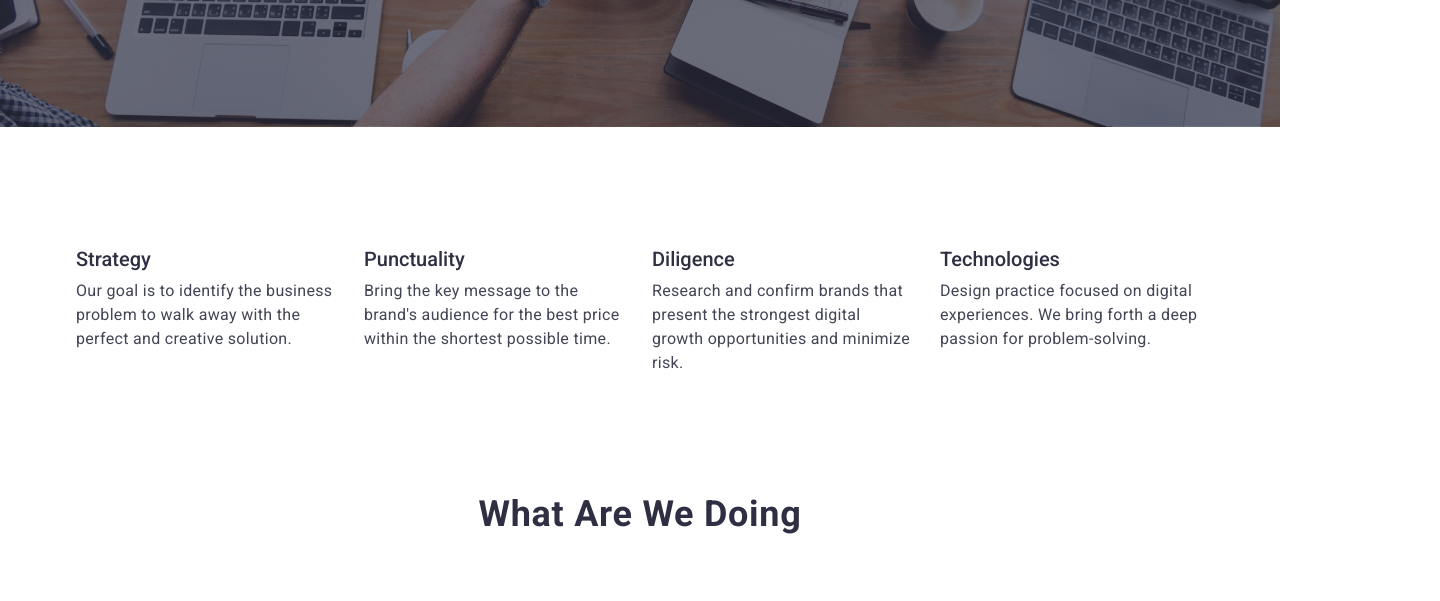
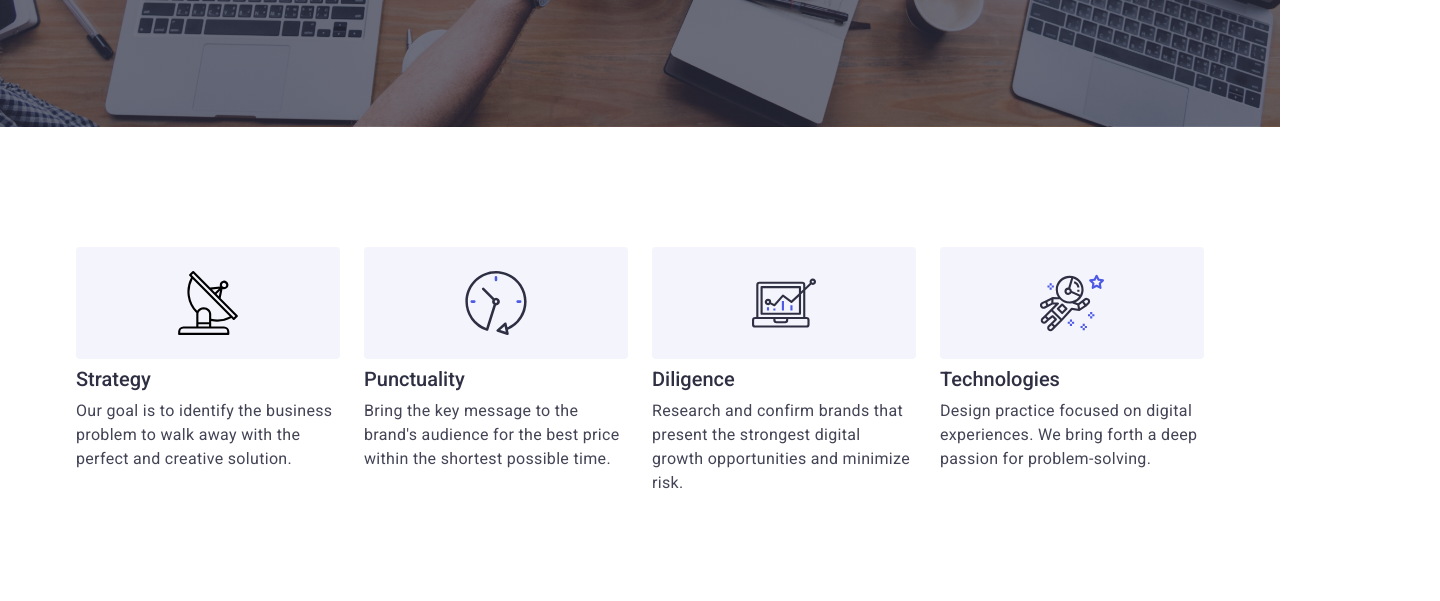
Before and after one commit to Valik3201/goit-markup-hw-04, a plain HTML site: page index.html in a window 1280 px wide. Shown: the part 590-1191 px from the top of the page, 1440 px wide, since content can reach past the window. Drawn offline with nearby package versions, Linux system fonts and the light colour scheme.

Commit message:
Add icons.svg -- add benefits icons

```diff
--- a/css/styles.css
+++ b/css/styles.css
@@ -24,10 +24,12 @@ body {
   background-repeat: no-repeat;
   background-position: center;
   background-size: cover;
+  max-width: 1440px;
+  margin: 0 auto;
   padding: 188px 0;
 }
 
-.goals-section {
+.benefits-section {
   padding: 120px 0;
 }
 
@@ -75,12 +77,12 @@ h2 {
   padding: 0 15px;
 }
 
-.goal-item-section {
+.benefit-item-section {
   display: flex;
   gap: 24px;
 }
 
-.goals li {
+.benefits li {
   width: calc((100% - 72px) / 4);
 }
 
@@ -205,6 +207,8 @@ h2 {
   padding: 24px 0;
 }
 
+.nav-items a:hover,
+.nav-items a:focus,
 .nav-items a:active {
   color: var(--ocean, #404bbf);
 }
@@ -215,7 +219,7 @@ a.main-link {
 
 .project-card-link {
   text-decoration: none;
-  cursor: default;
+  cursor: pointer;
 }
 
 .contacts-items {
@@ -399,3 +403,25 @@ a.main-link {
   border: 1px solid var(--cornflower, #e7e9fc);
   border-top: none;
 }
+
+.project-card-item:hover,
+.project-card-item:focus {
+  background: var(--white, #fff);
+  box-shadow: 0px 2px 1px 0px rgba(46, 47, 66, 0.08),
+    0px 1px 1px 0px rgba(46, 47, 66, 0.16),
+    0px 1px 6px 0px rgba(46, 47, 66, 0.08);
+}
+
+/* Icon SVG */
+
+.benefit-icon div {
+  width: 264px;
+  height: 112px;
+  border-radius: 4px;
+  background: var(--cloud, #f4f4fd);
+  margin-bottom: 8px;
+}
+
+.benefit-icon svg {
+  margin: 24px 100px;
+}
--- a/index.html
+++ b/index.html
@@ -73,34 +73,70 @@
 
       <!-- Studio section -->
 
-      <section class="goals-section">
+      <section class="benefits-section">
         <div class="container">
-          <h2 class="visually-hidden">
-            Strategy, Punctuality, Diligence, Technologies
-          </h2>
-          <ul class="goal-item-section heading-section sub-paragraph goals">
-            <li class="goals">
+          <h2 class="visually-hidden">Our Benefits</h2>
+          <ul
+            class="benefit-item-section heading-section sub-paragraph benefits benefit-icon"
+          >
+            <li class="benefits">
+              <div>
+                <svg>
+                  <use
+                    width="64"
+                    height="64"
+                    href="images/icons.svg#icon-antenna"
+                  ></use>
+                </svg>
+              </div>
               <h3 class="heading-section">Strategy</h3>
               <p>
                 Our goal is to identify the business problem to walk away with
                 the perfect and creative solution.
               </p>
             </li>
-            <li class="goals">
+            <li class="benefits">
+              <div>
+                <svg>
+                  <use
+                    width="64"
+                    height="64"
+                    href="images/icons.svg#icon-clock"
+                  ></use>
+                </svg>
+              </div>
               <h3 class="heading-section">Punctuality</h3>
               <p>
                 Bring the key message to the brand's audience for the best price
                 within the shortest possible time.
               </p>
             </li>
-            <li class="goals">
+            <li class="benefits">
+              <div>
+                <svg>
+                  <use
+                    width="64"
+                    height="64"
+                    href="images/icons.svg#icon-diagram"
+                  ></use>
+                </svg>
+              </div>
               <h3 class="heading-section">Diligence</h3>
               <p>
                 Research and confirm brands that present the strongest digital
                 growth opportunities and minimize risk.
               </p>
             </li>
-            <li class="goals">
+            <li class="benefits">
+              <div>
+                <svg>
+                  <use
+                    width="64"
+                    height="64"
+                    href="images/icons.svg#icon-astronaut"
+                  ></use>
+                </svg>
+              </div>
               <h3 class="heading-section">Technologies</h3>
               <p>
                 Design practice focused on digital experiences. We bring forth a
```
Also changed, not shown: images/icons.svg (added), 1 other file.
